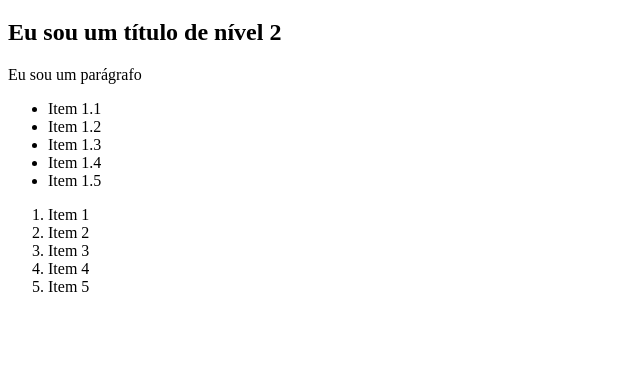
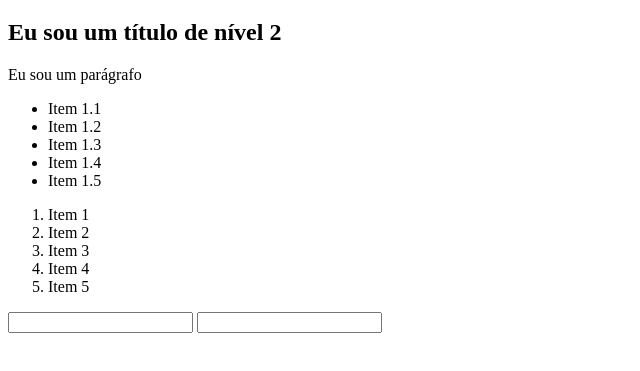
Before and after one commit to guiguiTI/ceub_programacao_web, a plain HTML site: page index.html in a window 1280 px wide. Shown: the part 61-432 px from the top of the page, without its empty margins (0-640 px from the left). Drawn offline with Linux system fonts and the light colour scheme.

Commit message:
alteração de input

```diff
--- a/index.html
+++ b/index.html
@@ -28,5 +28,9 @@
         <li>Item 4</li>
         <li>Item 5</li>
     </ol>
+
+
+    <input NOME: type="text">
+    <input SENHA: type="password">
 </body>
 </html>
```
